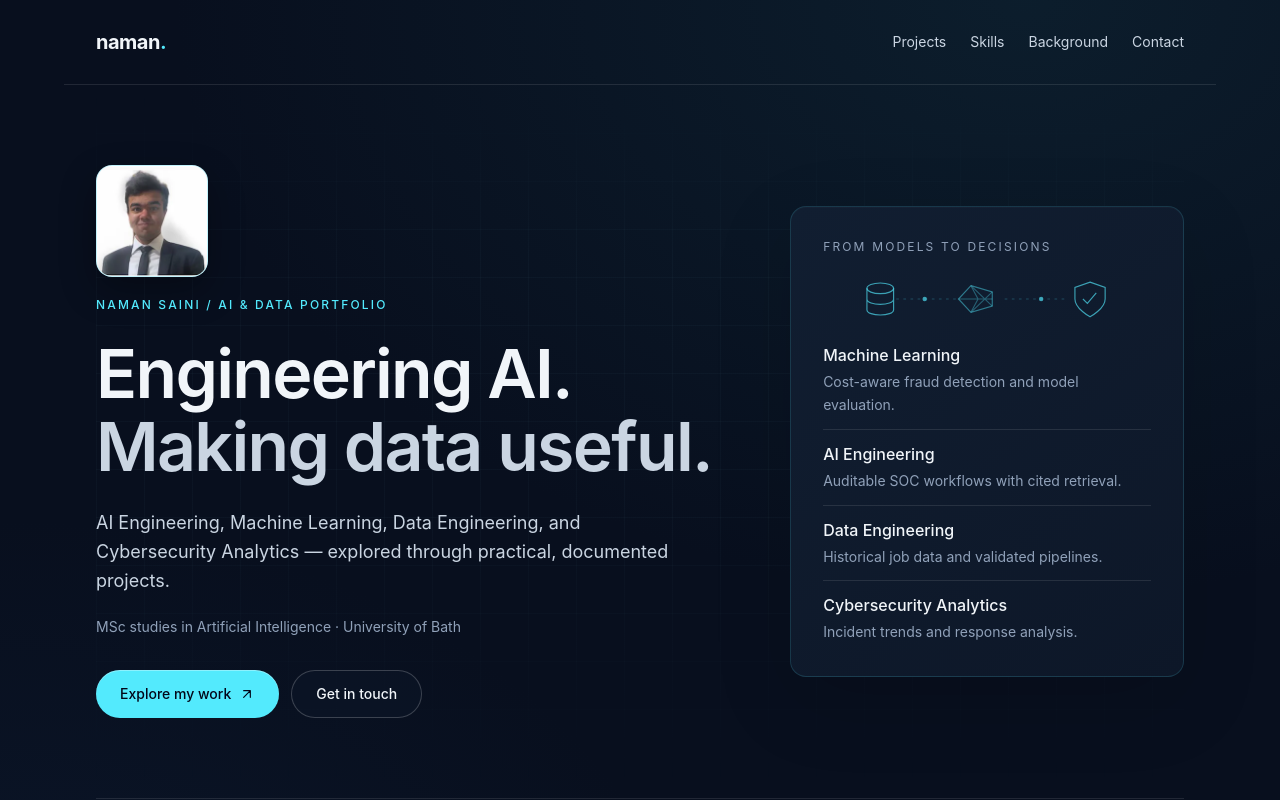
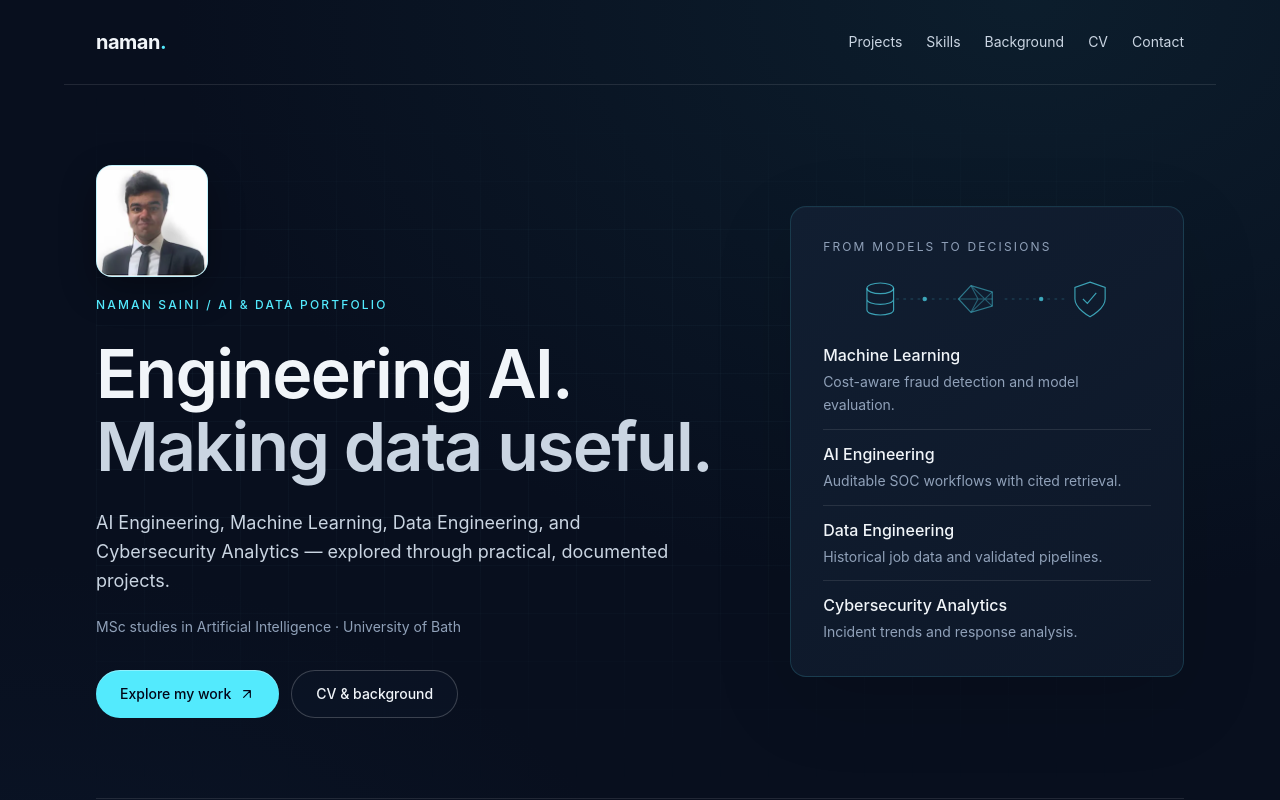
Before and after one commit to NamanSaini04/naman-ai-portfolio, a React (Vite) app: page / in a window 1280 px wide. Shown: the top 800 px of the page. Built offline with nearby package versions, Linux system fonts and the light colour scheme.

Commit message:
Enable CV navigation and configure PDF path

```diff
--- a/src/data/siteConfig.js
+++ b/src/data/siteConfig.js
@@ -1,2 +1,2 @@
-// Enable only after an approved, separate CV document and its download URL are supplied.
-export const showCV = false
+export const showCV = true
+export const cvPdfUrl = '/Naman_Saini_CV.pdf'
```
